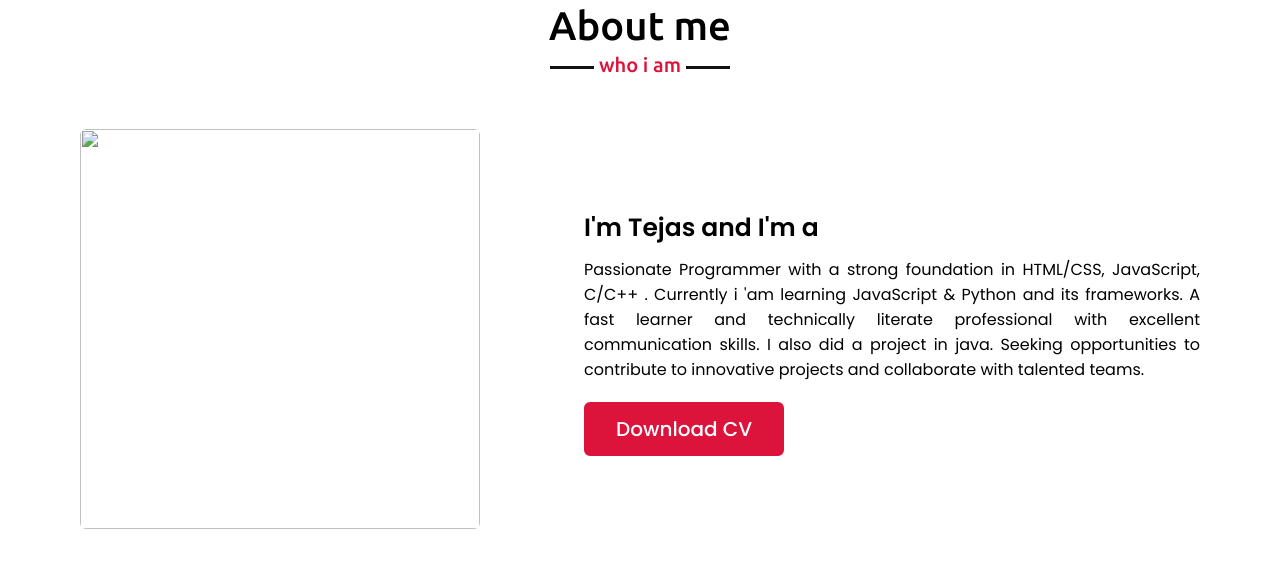
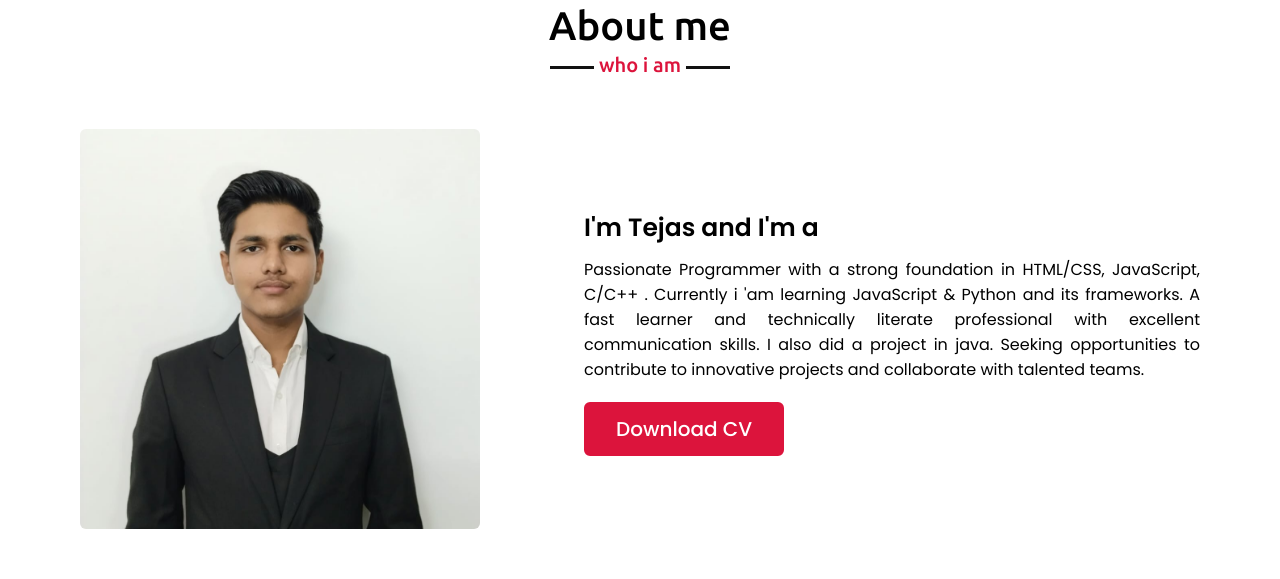
Before and after one commit to Tejaspaliwal12/Project-3_Portfolio-Website, a plain HTML site: page index.html in a window 1280 px wide. Shown: the part 897-1476 px from the top of the page. Drawn offline with nearby package versions, Linux system fonts and the light colour scheme; files whose address does not match are found by name.

Commit message:
Update index.html

```diff
--- a/index.html
+++ b/index.html
@@ -53,7 +53,7 @@
             <h2 class="title">About me</h2>
             <div class="about-content">
                 <div class="column left">
-                    <img src="images/WhatsApp Image 2024-08-10 at 08.50.24_3059f6a5.jpg" alt="">
+                    <img src="WhatsApp Image 2024-08-10 at 08.50.24_3059f6a5.jpg" alt="">
                 </div>
                 <div class="column right">
                     <div class="text">I'm Tejas and I'm a <span class="typing-2"></span></div>
```
